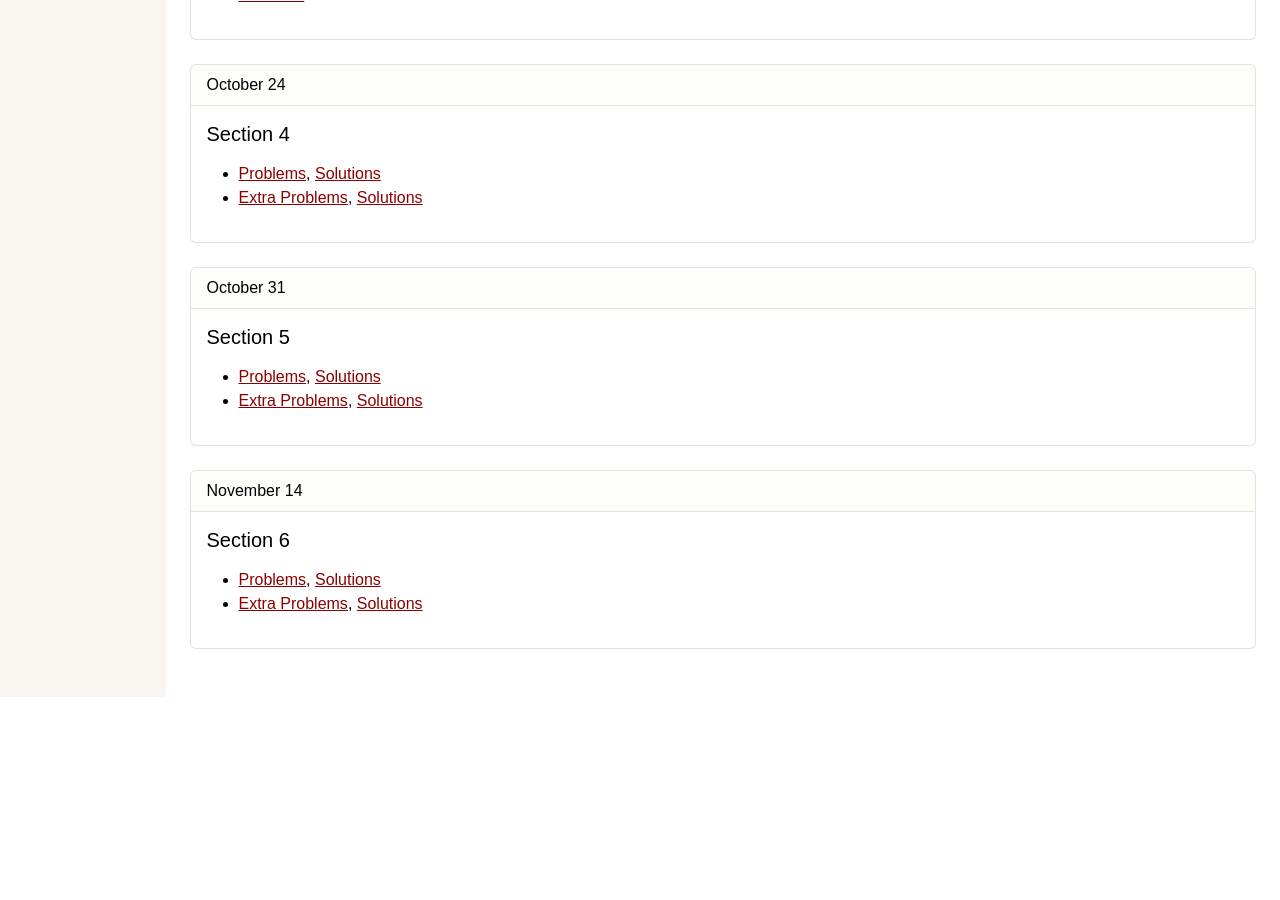
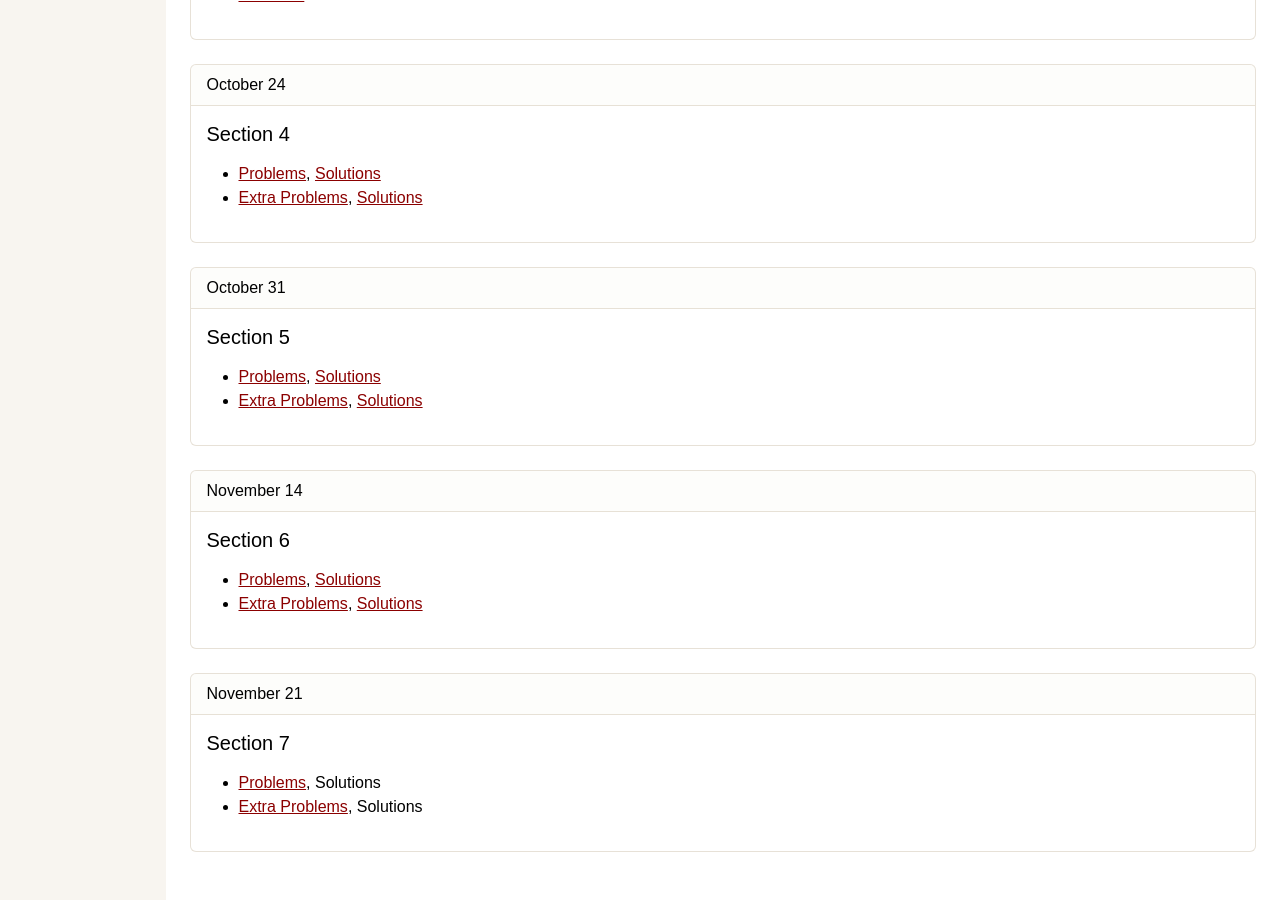
Before and after one commit to cs161-stanford/cs161-stanford.github.io, a Jekyll site: the page built from sections.md, in a window 1280 px wide and 900 px high, scrolled down 1033 px. Built offline with Jekyll 4.4.1, drawn with Linux system fonts in a browser that asks for light colours; nearby versions of some CDN libraries; before the commit the page ends 1730 px from its top, so only the background shows below that.

Commit message:
add section 7

```diff
--- a/sections.md
+++ b/sections.md
@@ -116,3 +116,18 @@
 </p>
   </div>
 </div>
+
+<div class="card mb-4">
+  <div class="card-header">
+    November 21
+  </div>
+  <div class="card-body">
+    <h5 class="card-title">Section 7</h5>
+    <p class="card-text">
+	<ul>
+	<li> <a href="/assets/sections/worksheets/Section-7-Worksheet.pdf">Problems</a>, Solutions </li>
+	<li> <a href="/assets/sections/worksheets/Section-7-Extra-Worksheet.pdf">Extra Problems</a>, Solutions </li>
+	</ul>
+</p>
+  </div>
+</div>
```
Also changed, not shown: 2 other files.
